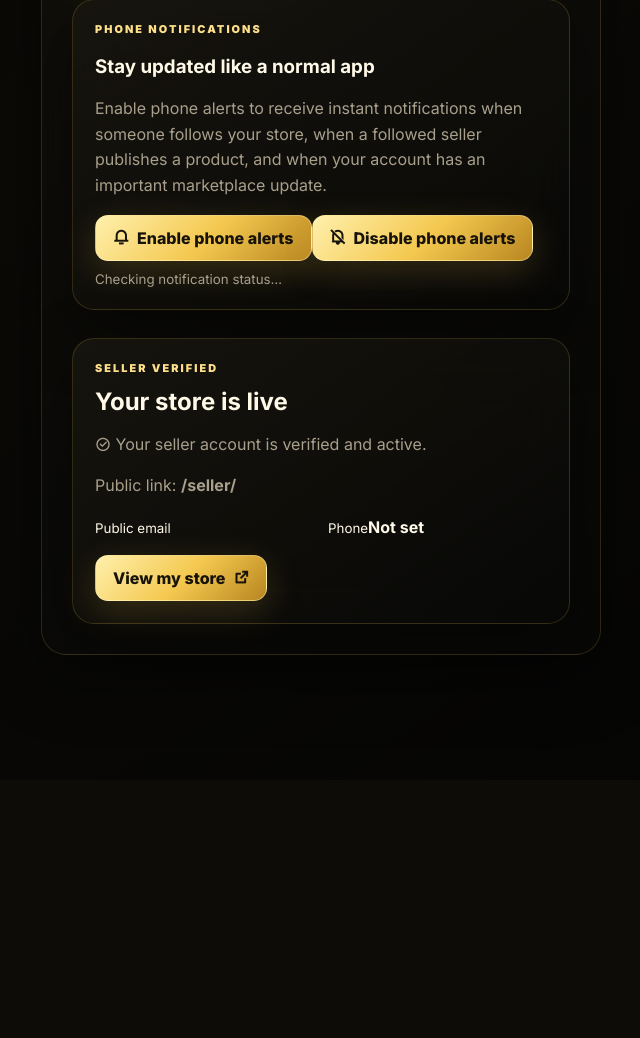
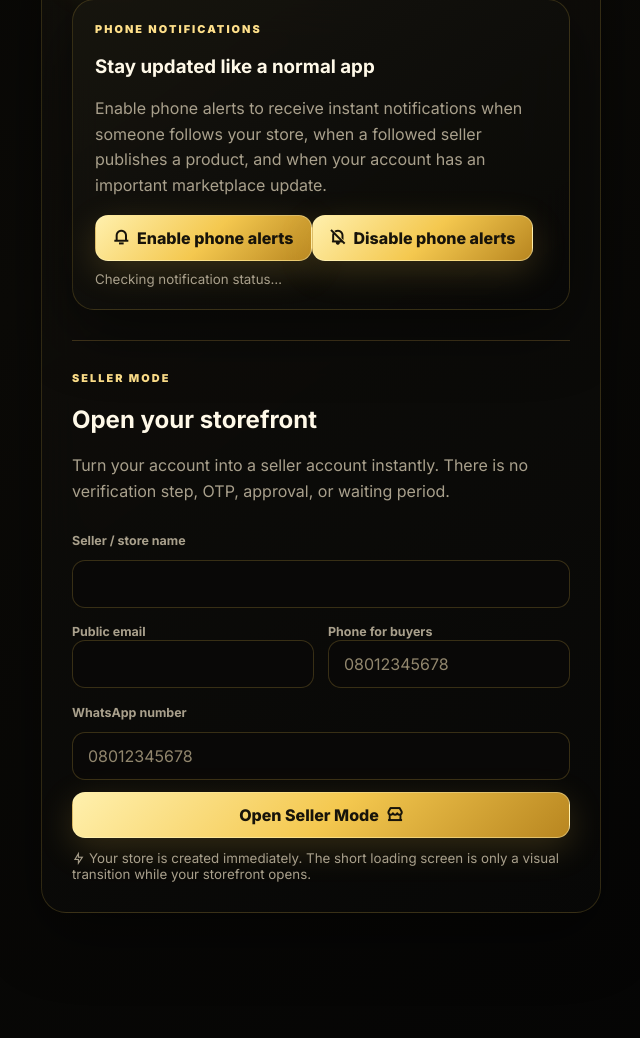
Before and after one commit to Lordave111/Maximise, a Python web app: template templates/settings.html in a window 1280 px wide. Shown: the part 1101-2139 px from the top of the page, without its empty margins (319-959 px from the left). Before the commit the page ends 1756 px from the top, so only its background shows below. Run offline with Jinja, Linux system fonts and the light colour scheme; the template is opened without the code that fills it, so the values that code supplies are empty; some libraries are stand-ins or nearby versions.

Commit message:
feat: remove seller verification UI

```diff
--- a/templates/settings.html
+++ b/templates/settings.html
@@ -3,39 +3,30 @@
 {% block content %}
 <div class="form-card">
   <div class="eyebrow">ACCOUNT SETTINGS</div><h1>Make Merco yours.</h1><p>Keep your identity and buyer contact details polished. Seller contact details are displayed publicly when you activate Seller Mode.</p>
-  <form method="post"><input type="hidden" name="action" value="profile"><label class="label">Display name</label><input name="username" value="{{ current_user.username }}" required><div class="two-col"><div><label class="label">Public email</label><input name="contact_email" type="email" value="{{ contact.public_email if contact else current_user.email }}" required></div><div><label class="label">Phone for calls</label><input name="phone_number" type="tel" value="{{ contact.phone_number if contact else '' }}" placeholder="080... or +234..." pattern="(?:0[789]\d{9}|\+?234[789]\d{9})"></div></div><label class="label">WhatsApp number</label><input name="whatsapp" value="{{ current_user.whatsapp_number or '' }}" placeholder="e.g. 2348012345678" pattern="(?:0[789]\d{9}|\+?234[789]\d{9})"><button class="btn">Save profile <i class="ri-save-line"></i></button></form>
+  <form method="post"><input type="hidden" name="action" value="profile"><label class="label">Display name</label><input name="username" value="{{ current_user.username }}" required><div class="two-col"><div><label class="label">Public email</label><input name="contact_email" type="email" value="{{ contact.public_email if contact else current_user.email }}" required></div><div><label class="label">Phone for calls</label><input name="phone_number" type="tel" value="{{ contact.phone_number if contact else '' }}" placeholder="080... or +234..."></div></div><label class="label">WhatsApp number</label><input name="whatsapp" value="{{ current_user.whatsapp_number or '' }}" placeholder="e.g. 2348012345678"><button class="btn">Save profile <i class="ri-save-line"></i></button></form>
   <hr style="border:0;border-top:1px solid var(--line);margin:30px 0">
   <div class="eyebrow">DISPLAY & NOTIFICATIONS</div><h2>Language, currency & notifications</h2><p>Merco can automatically use your device region, or you can choose your preferences yourself.</p>
   <form method="post" class="two-col" style="margin-top:18px"><input type="hidden" name="action" value="preferences"><div><label class="label">Language</label><select name="language"><option value="auto" {% if current_user.preferred_language == 'auto' %}selected{% endif %}>Auto — device region</option>{% for code,name in supported_languages.items() %}<option value="{{ code }}" {% if current_user.preferred_language == code %}selected{% endif %}>{{ name }}</option>{% endfor %}</select></div><div><label class="label">Currency</label><select name="currency">{% for code,name in supported_currencies.items() %}<option value="{{ code }}" {% if current_user.preferred_currency == code %}selected{% endif %}>{{ name }}</option>{% endfor %}</select></div><label style="display:flex;align-items:center;gap:10px;grid-column:1/-1"><input type="checkbox" name="email_notifications" value="1" {% if current_user.email_notifications %}checked{% endif %}> Receive marketplace updates</label><button class="btn" type="submit"><i class="ri-save-3-line"></i> Save preferences</button></form>
   <div class="panel" style="margin-top:24px;border-color:rgba(244,200,79,.35)"><div class="eyebrow">PHONE NOTIFICATIONS</div><h3>Stay updated like a normal app</h3><p>Enable phone alerts to receive instant notifications when someone follows your store, when a followed seller publishes a product, and when your account has an important marketplace update.</p><button class="btn" type="button" data-merco-push-enable><i class="ri-notification-3-line"></i> Enable phone alerts</button><button class="btn" type="button" data-merco-push-disable hidden><i class="ri-notification-off-line"></i> Disable phone alerts</button><small data-merco-push-status style="display:block;margin-top:10px;color:var(--muted)">Checking notification status…</small></div>
-  {% if current_user.role=='buyer' %}
+
+  {% if current_user.role == 'seller' and current_user.seller_slug %}
+  <hr style="border:0;border-top:1px solid var(--line);margin:30px 0">
+  <div class="eyebrow">SELLER MODE</div><h2>Your store is live</h2>
+  <div class="panel" style="margin-top:18px;border-color:rgba(0,255,136,.28);background:linear-gradient(135deg,rgba(0,255,136,.07),rgba(7,7,6,.65))">
+    <div style="display:flex;gap:14px;align-items:flex-start"><div style="width:46px;height:46px;border-radius:14px;display:grid;place-items:center;background:rgba(0,255,136,.1);color:#00ff88;font-size:24px">✓</div><div><div class="eyebrow">STORE READY</div><h3 style="margin:5px 0 8px">{{ current_user.username }}</h3><p style="margin:0">Your storefront is ready. Open it whenever you want.</p></div></div>
+    <a class="btn" style="margin-top:18px" href="{{ url_for('seller_open', seller_slug=current_user.seller_slug) }}">Open my store <i class="ri-store-2-line"></i></a>
+  </div>
+  {% else %}
   <hr style="border:0;border-top:1px solid var(--line);margin:30px 0">
   <div class="eyebrow">SELLER MODE</div><h2>Open your storefront</h2>
-  {% if current_user.seller_verification_status == 'pending' %}
-    <div class="panel" style="margin-top:18px;border-color:rgba(0,255,136,.28);background:linear-gradient(135deg,rgba(0,255,136,.07),rgba(7,7,6,.65))"><div style="display:flex;gap:14px;align-items:flex-start"><div style="width:46px;height:46px;border-radius:14px;display:grid;place-items:center;background:rgba(0,255,136,.1);color:#00ff88;font-size:24px">✓</div><div><div class="eyebrow">VERIFICATION READY</div><h3 style="margin:5px 0 8px">Your secure link is ready</h3><p style="margin:0">Your seller details have been accepted. Generate a fresh secure verification link below. It expires after <strong>5 minutes</strong> and activates your store when opened.</p></div></div><form method="post" style="margin-top:18px"><input type="hidden" name="action" value="become_seller"><input type="hidden" name="seller_name" value="{{ current_user.pending_seller_name or current_user.username }}"><input type="hidden" name="contact_email" value="{{ current_user.pending_seller_email or current_user.email }}"><input type="hidden" name="phone_number" value="{{ current_user.pending_seller_phone or '' }}"><input type="hidden" name="whatsapp" value="{{ current_user.pending_seller_whatsapp or current_user.whatsapp_number or '' }}"><button class="btn" type="submit">Generate new verification link <i class="ri-link"></i></button></form></div>
-  {% else %}
-    <p>Enter your seller details. Merco checks that the email has a realistic domain format and that phone/WhatsApp numbers match a valid Nigerian mobile format before creating the verification link.</p>
-    <form method="post" action="{{ url_for('settings') }}" data-merco-loading id="seller-mode-form">
-      <input type="hidden" name="action" value="become_seller"><label class="label">Seller / store name</label><input name="seller_name" value="{{ current_user.username }}" required minlength="2">
-      <div class="two-col"><div><label class="label">Public email</label><input name="contact_email" id="seller-email" type="email" value="{{ contact.public_email if contact else current_user.email }}" required autocomplete="email"></div><div><label class="label">Phone for buyers</label><input name="phone_number" id="seller-phone" type="tel" value="{{ contact.phone_number if contact else '' }}" placeholder="08012345678 or +2348012345678" required inputmode="tel" pattern="(?:0[789]\d{9}|\+?234[789]\d{9})"></div></div>
-      <label class="label">WhatsApp number</label><input name="whatsapp" id="seller-whatsapp" value="{{ current_user.whatsapp_number or '' }}" placeholder="08012345678 or +2348012345678" required inputmode="tel" pattern="(?:0[789]\d{9}|\+?234[789]\d{9})">
-      <div id="seller-validation" style="display:none;margin-top:12px;padding:12px 14px;border-radius:12px;background:rgba(255,90,90,.08);border:1px solid rgba(255,90,90,.25);color:#ffb0b0"></div>
-      <button class="btn" type="submit">Create verification link <i class="ri-shield-check-line"></i></button>
-    </form>
-    <small style="display:block;margin-top:12px;color:var(--muted)"><i class="ri-shield-check-line"></i> Your email and phone details are validated. Seller verification uses only the secure Merco link.</small>
-    <script>
-      (() => {
-        const form = document.getElementById('seller-mode-form'), box = document.getElementById('seller-validation'), email = document.getElementById('seller-email'), phone = document.getElementById('seller-phone'), wa = document.getElementById('seller-whatsapp');
-        if (!form) return;
-        const phoneRe = /^(?:0[789]\d{9}|\+?234[789]\d{9})$/; const emailRe = /^[^\s@]+@[^\s@]+\.[A-Za-z]{2,}$/;
-        function clean(v){return v.trim().replace(/[\s()-]/g,'')}
-        function validate(show){const errors=[],e=email.value.trim(),p=clean(phone.value),w=clean(wa.value);if(!emailRe.test(e))errors.push('Enter a valid email address, such as name@gmail.com.');if(!phoneRe.test(p))errors.push('Enter a valid Nigerian mobile number, such as 08012345678 or +2348012345678.');if(!phoneRe.test(w))errors.push('Enter a valid Nigerian WhatsApp number, such as 08012345678 or +2348012345678.');if(errors.length){box.innerHTML=errors.map(x=>'<div>• '+x+'</div>').join('');box.style.display=show?'block':'none';return false}box.style.display='none';return true}
-        [email,phone,wa].forEach(el=>el.addEventListener('input',()=>validate(false))); form.addEventListener('submit',e=>{if(!validate(true)){e.preventDefault();const bad=[email,phone,wa].find(x=>!x.checkValidity());if(bad)bad.focus()}});
-      })();
-    </script>
-  {% endif %}
-  {% else %}
-  <div class="panel" style="margin-top:28px"><div class="eyebrow">SELLER VERIFIED</div><h2>Your store is live</h2><p><i class="ri-checkbox-circle-line"></i> Your seller account is verified and active.</p><p>Public link: <strong>/seller/{{ current_user.seller_slug }}</strong></p><div class="two-col" style="margin-top:18px"><div><small>Public email</small><strong>{{ contact.public_email if contact else current_user.email }}</strong></div><div><small>Phone</small><strong>{{ contact.phone_number if contact else 'Not set' }}</strong></div></div><a class="btn" style="margin-top:18px" href="{{ url_for('seller_page',seller_slug=current_user.seller_slug) }}">View my store <i class="ri-external-link-line"></i></a></div>
+  <p>Turn your account into a seller account instantly. There is no verification step, OTP, approval, or waiting period.</p>
+  <form method="post" action="{{ url_for('settings') }}" id="seller-mode-form">
+    <input type="hidden" name="action" value="become_seller"><label class="label">Seller / store name</label><input name="seller_name" value="{{ current_user.username }}" required minlength="2">
+    <div class="two-col"><div><label class="label">Public email</label><input name="contact_email" type="email" value="{{ current_user.email }}" required autocomplete="email"></div><div><label class="label">Phone for buyers</label><input name="phone_number" type="tel" value="" placeholder="08012345678"></div></div>
+    <label class="label">WhatsApp number</label><input name="whatsapp" value="{{ current_user.whatsapp_number or '' }}" placeholder="08012345678" required inputmode="tel">
+    <button class="btn" type="submit">Open Seller Mode <i class="ri-store-2-line"></i></button>
+  </form>
+  <small style="display:block;margin-top:12px;color:var(--muted)"><i class="ri-flashlight-line"></i> Your store is created immediately. The short loading screen is only a visual transition while your storefront opens.</small>
   {% endif %}
 </div>
 {% endblock %}
```
